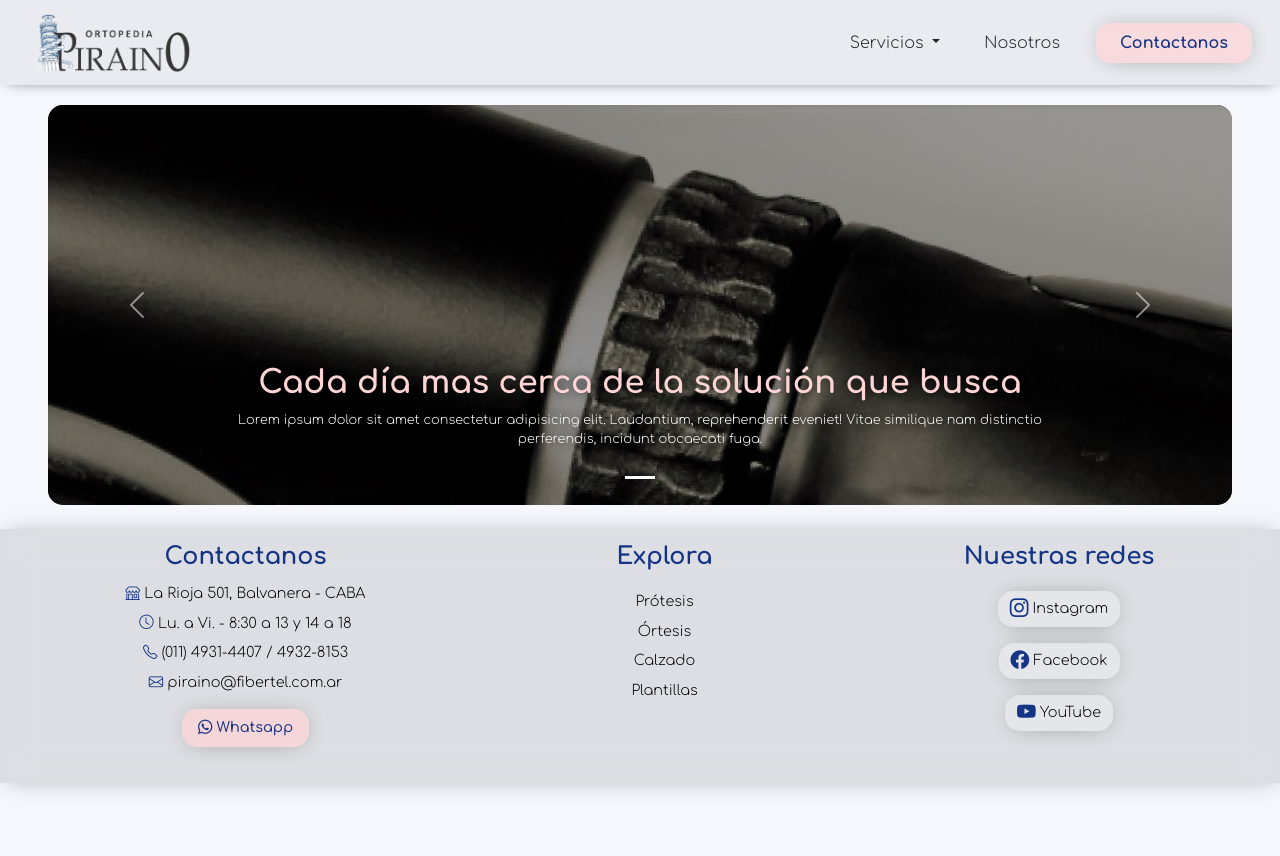
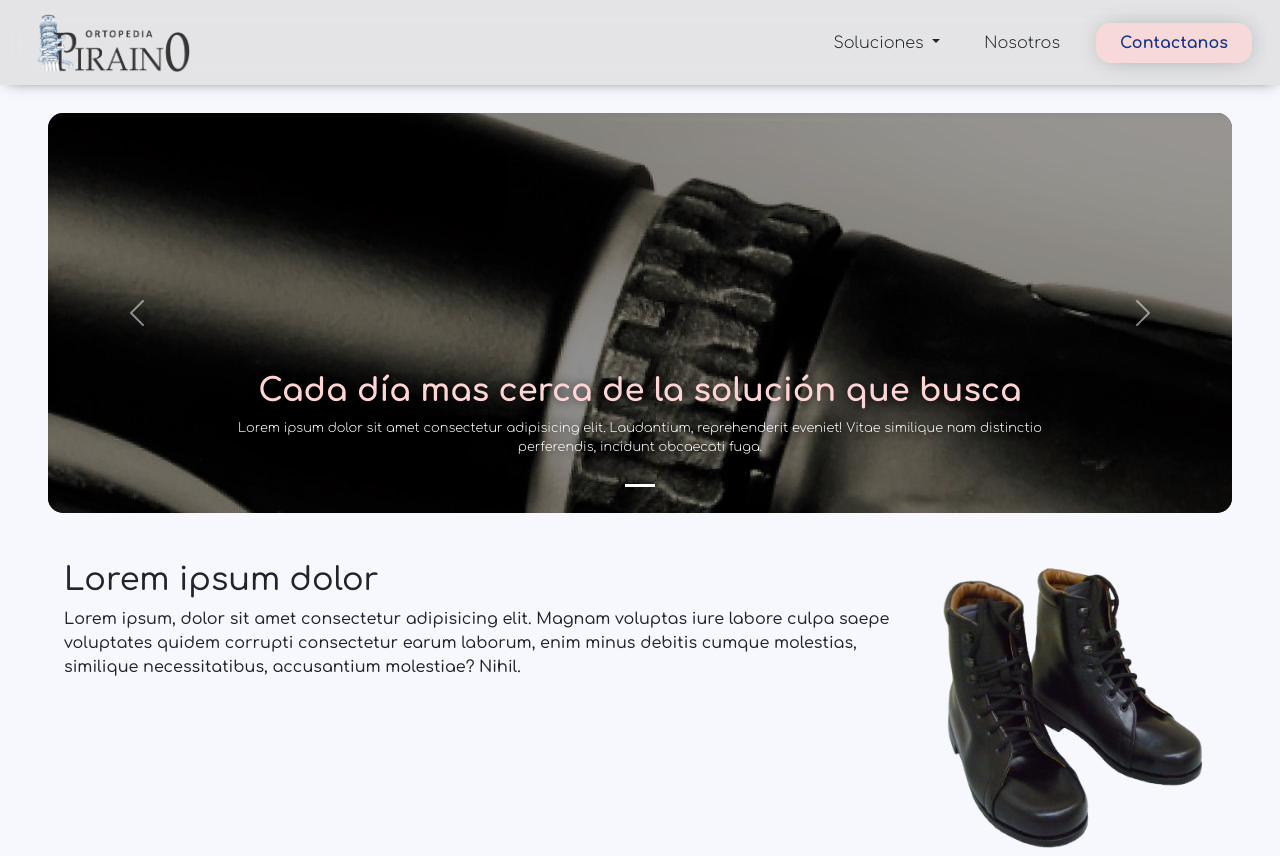
Before and after one commit to ManuelAyrton/Ortopedia-Piraino, a website: page src/index.html in a window 1280 px wide. Shown: the top 856 px of the page. Before the commit the page ends 800 px from the top, so only its background shows below. Drawn offline with nearby package versions, Linux system fonts and the light colour scheme.

Commit message:
content update

```diff
--- a/src/index.html
+++ b/src/index.html
@@ -12,7 +12,7 @@
 	<link rel="stylesheet" href="./css/styles.css">
 </head>
 
-<body class="bg-secondary h-100 ">
+<body class="bg-secondary h-100 d-flex flex-column">
 
 	<!-- INICIO DE NAVBAR -->
 	<nav class="navbar navbar-expand-lg">
@@ -33,7 +33,7 @@
 					<li class="nav-item dropdown my-auto">
 						<a class="nav-link link-dark active button-hover-servicios dropdown-toggle" href="#"
 							role="button" data-bs-toggle="dropdown" aria-expanded="false">
-							Servicios
+							Soluciones
 						</a>
 						<ul class="dropdown-menu text-center">
 							<li><a class="dropdown-item dropdown-item-top my-2" href="#">Prótesis</a></li>
@@ -57,9 +57,11 @@
 
 	<!-- INICIO DE CONTENT -->
 	<div id="content">
+		<!-- INICIO DE CAROUSEL -->
 		<div id="carouselExampleCaptions" class="carousel slide m-2 mx-sm-5" data-bs-ride="carousel">
 			<div class="carousel-indicators">
-			  <button type="button" data-bs-target="#carouselExampleCaptions" data-bs-slide-to="0" class="active" aria-current="true" aria-label="Slide 1"></button>
+				<button type="button" data-bs-target="#carouselExampleCaptions" data-bs-slide-to="0" class="active"
+					aria-current="true" aria-label="Slide 1"></button>
 				<!-- <button type="button" data-bs-target="#carouselExampleCaptions" data-bs-slide-to="1" aria-label="Slide 2"></button>
 			  <button type="button" data-bs-target="#carouselExampleCaptions" data-bs-slide-to="2" aria-label="Slide 3"></button> -->
 			</div>
@@ -68,7 +70,8 @@
 					<img src="./media/bgImage.jpg" class="d-block m-auto" alt="Ortopedia desde la calle">
 					<div class="carousel-caption d-none d-md-block">
 						<h5>Cada día mas cerca de la solución que busca</h5>
-				  <p>Lorem ipsum dolor sit amet consectetur adipisicing elit. Laudantium, reprehenderit eveniet! Vitae similique nam distinctio perferendis, incidunt obcaecati fuga.</p>
+						<p>Lorem ipsum dolor sit amet consectetur adipisicing elit. Laudantium, reprehenderit eveniet!
+							Vitae similique nam distinctio perferendis, incidunt obcaecati fuga.</p>
 					</div>
 				</div>
 				<!-- <div class="carousel-item">
@@ -86,16 +89,34 @@
 				</div>
 			  </div>
 			</div> -->
-			<button class="carousel-control-prev" type="button" data-bs-target="#carouselExampleCaptions" data-bs-slide="prev">
+				<button class="carousel-control-prev" type="button" data-bs-target="#carouselExampleCaptions"
+					data-bs-slide="prev">
 					<span class="carousel-control-prev-icon" aria-hidden="true"></span>
 					<span class="visually-hidden">Previous</span>
 				</button>
-			<button class="carousel-control-next" type="button" data-bs-target="#carouselExampleCaptions" data-bs-slide="next">
+				<button class="carousel-control-next" type="button" data-bs-target="#carouselExampleCaptions"
+					data-bs-slide="next">
 					<span class="carousel-control-next-icon" aria-hidden="true"></span>
 					<span class="visually-hidden">Next</span>
 				</button>
 			</div>
 		</div>
+		<!-- FIN DE CAROUSEL -->
+
+		<!-- INICIO DE SERVICIOS -->
+		<div class="d-flex flex-column flex-md-row px-3 mx-2 my-5 m-sm-5 text-center justify-content-center text-sm-start">
+			<div>
+				<h2>Lorem ipsum dolor</h1>
+				<p>
+					Lorem ipsum, dolor sit amet consectetur adipisicing elit. Magnam voluptas iure labore culpa saepe voluptates quidem corrupti consectetur earum laborum, enim minus debitis cumque molestias, similique necessitatibus, accusantium molestiae? Nihil.
+			</div>
+			<div id="calzado">
+				<img class="img-fluid" src="./media/calzado.png" alt="Calzado ortopedico">
+			</div>
+		</div>
+	</div>
+	<!-- FIN DE SERVICIOS -->
+
 	<!-- FIN DE CONTENT -->
 
 	<!-- INICIO DE FOOTER -->
--- a/src/scss/styles.scss
+++ b/src/scss/styles.scss
@@ -19,9 +19,6 @@ $box-shadow: 1px 1px 25px -7px #43434383;
 
 body {
 	font-family: 'Comfortaa', sans-serif;
-	background-repeat: no-repeat;
-	background-attachment: fixed;
-	background-size: cover;
 	margin: 0;
 	width: 100%;
 	min-height: 100vh;
@@ -30,13 +27,15 @@ body {
 
 // INICIO DE NAVBAR
 .navbar {
+	position: fixed;
 	z-index: 100;
 	font-weight: 300;
 	backdrop-filter: blur(1em);
-	box-shadow: 1px 1px 15px -7px ;
+	box-shadow: 1px 1px 15px -7px;
 	margin-bottom: 20px;
 	height: 85px;
-	background-color: rgba(1, 1, 1, 0.05);
+	width: 100%;
+	background-color: rgba(221, 221, 221, 0.738);
 }
 
 img.logoImg {
@@ -71,8 +70,9 @@ img.logoImg {
 
 .navbar-toggler {
 	height: 50px;
-	border-radius: 10px;
+	border-radius: 15px;
 	border: none;
+	background-color: $success;
 }
 
 #navbarNavDropdown {
@@ -113,6 +113,9 @@ img.logoImg {
 // FIN DE NAVBAR
 
 // INICIO DE CONTENT
+#content {
+	margin-top: 105px;
+
 	#carouselExampleCaptions {
 		border-radius: 15px;
 
@@ -147,6 +150,9 @@ img.logoImg {
 			}
 		}
 	}
+}
+
+
 
 // FIN DE CONTENT
 
```
Also changed, not shown: src/css/styles.css, src/media/bgImg.png (deleted), src/media/bgSVG.svg (deleted), src/media/calzado.png (added). Lines whose indentation alone changed are shown as unchanged.
